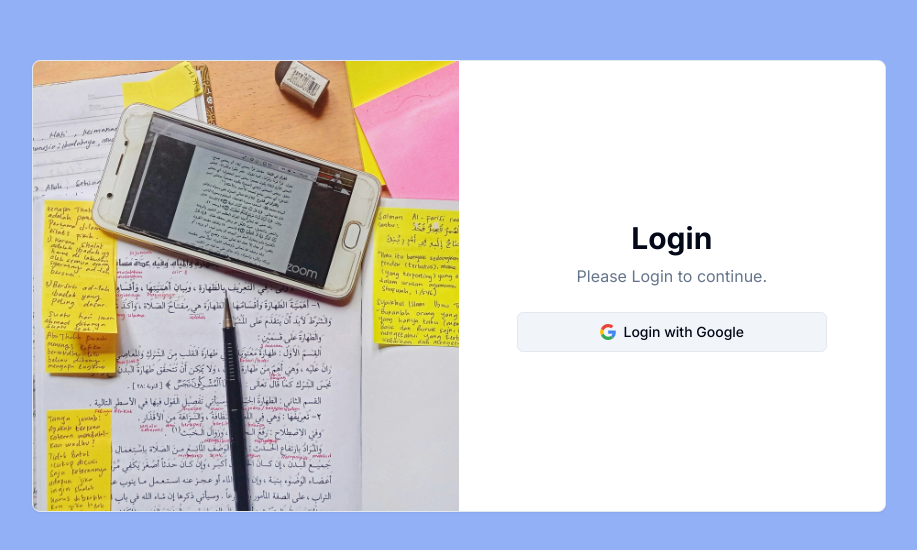
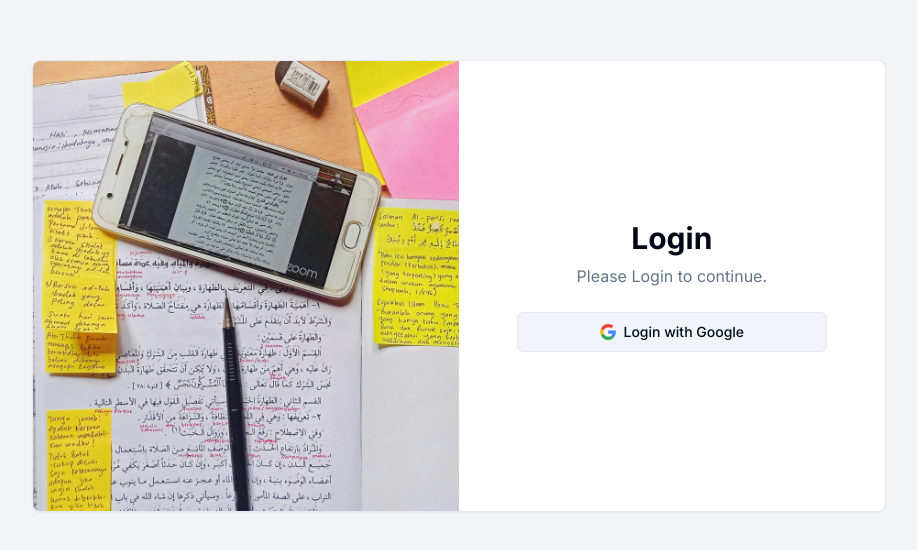
Before and after one commit to oshanavishkapiries/Elight-LMS, a Next.js app: page /auth/login in a window 1280 px wide. Shown: the part 114-664 px from the top of the page, without its empty margins (181-1098 px from the left). Built offline with nearby package versions, Linux system fonts and the light colour scheme.

Commit message:
login-page-css change

```diff
--- a/app/auth/login/page.tsx
+++ b/app/auth/login/page.tsx
@@ -6,7 +6,7 @@
 
 const LoginPage = () => {
   return (
-    <div className="w-full min-h-screen flex justify-center items-center bg-primary/50">
+    <div className="w-full min-h-screen flex justify-center items-center bg-gray-100">
       <Card className="w-4/5 md:w-2/3 h-auto grid grid-cols-1 md:grid-cols-2 overflow-hidden">
         <div className="w-full h-[450px] hidden md:block">
           <Image
--- a/components/main/Navbar.tsx
+++ b/components/main/Navbar.tsx
@@ -1,9 +1,9 @@
-import Link from "next/link"
-import { Button } from "@/components/ui/button"
-import { Sheet, SheetTrigger, SheetContent } from "@/components/ui/sheet"
-import { MenuIcon, MountainIcon } from "lucide-react"
+import Link from "next/link";
+import { Button } from "@/components/ui/button";
+import { Sheet, SheetTrigger, SheetContent } from "@/components/ui/sheet";
+import { MenuIcon, MountainIcon } from "lucide-react";
 
-import { navLinks } from "@/data/navLinks"
+import { navLinks } from "@/data/navLinks";
 
 const MobileNav = () => {
   return (
@@ -26,14 +26,16 @@
               {link.name}
             </Link>
           ))}
+          <Link href="/auth/login" prefetch={false}>
             <Button variant="outline" className="w-full">
               Login
             </Button>
+          </Link>
         </div>
       </SheetContent>
     </Sheet>
-  )
-}
+  );
+};
 
 const Navbar = () => {
   return (
@@ -55,13 +57,15 @@
         ))}
       </nav>
       <div className="flex items-center gap-2">
+        <Link href="/auth/login" prefetch={false}>
           <Button variant="outline" className="hidden sm:inline-flex">
             Login
           </Button>
+        </Link>
         <MobileNav />
       </div>
     </header>
-  )
-}
+  );
+};
 
-export default Navbar
+export default Navbar;
```
Lines whose indentation alone changed are shown as unchanged.
